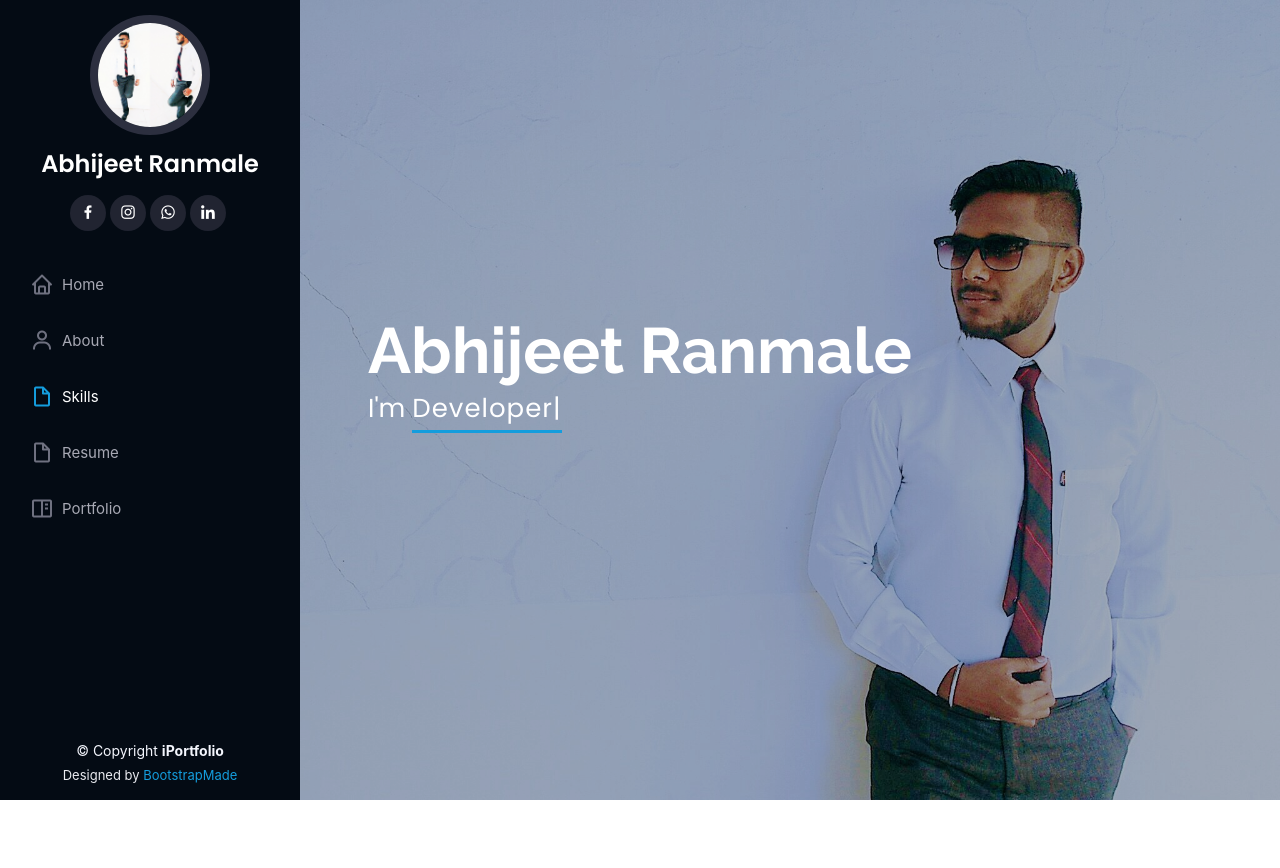
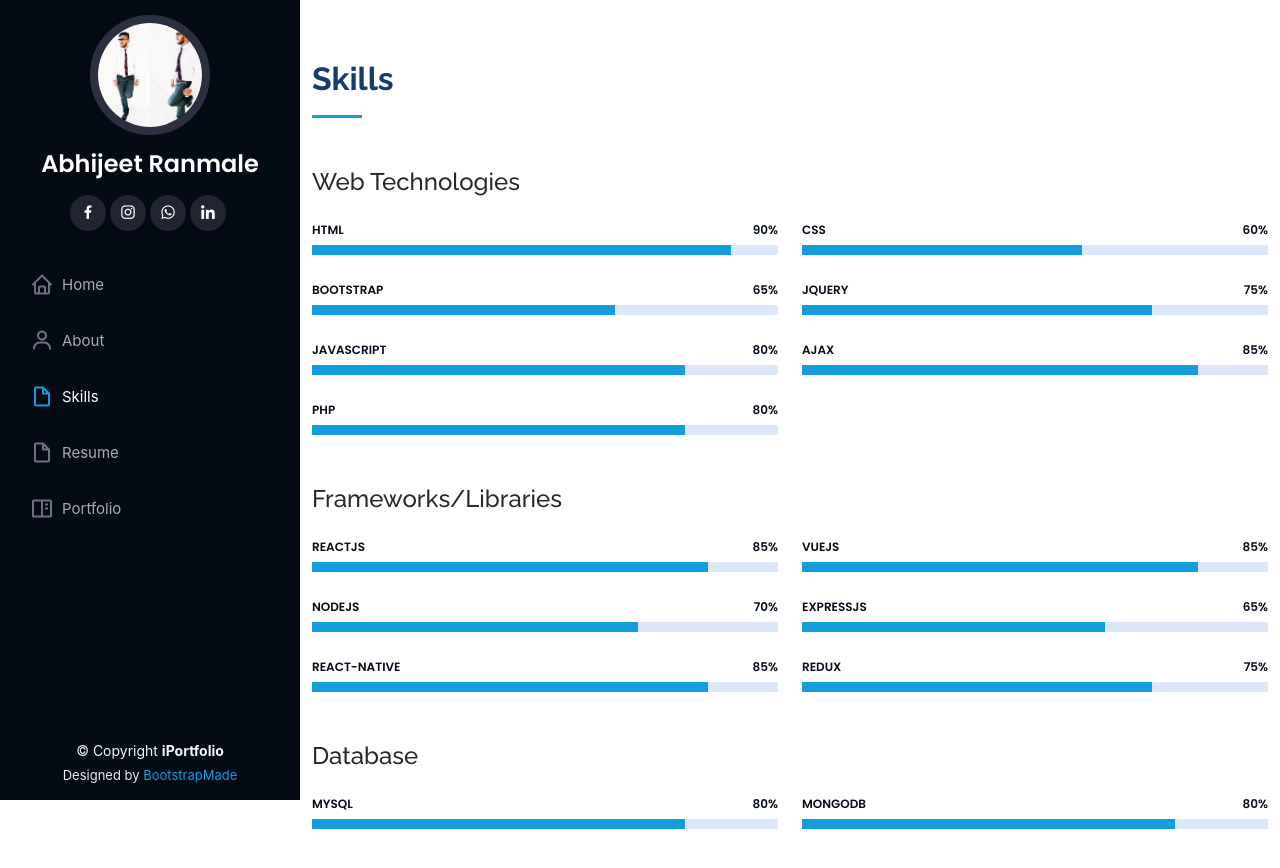
Before and after one commit to abhijeetranmale7/my-resume, a React (Create React App) app: page /skills in a window 1280 px wide. Shown: the top 868 px of the page. Before the commit the page ends 800 px from the top, so only its background shows below. Built offline with nearby package versions, Linux system fonts and the light colour scheme.

Commit message:
added changes

```diff
--- a/src/Routes.js
+++ b/src/Routes.js
@@ -11,7 +11,7 @@ const Routes = () => {
     return (
         <BrowserRouter basename="/my-resume">
             <Switch>
-                <Route path="/" component={Homepage} />
+                <Route exact path="/" component={Homepage} />
                 <Route exact path="/about" component={About} />
                 <Route exact path="/skills" component={Skills} />
                 <Route exact path="/resume" component={Resume} />
```
